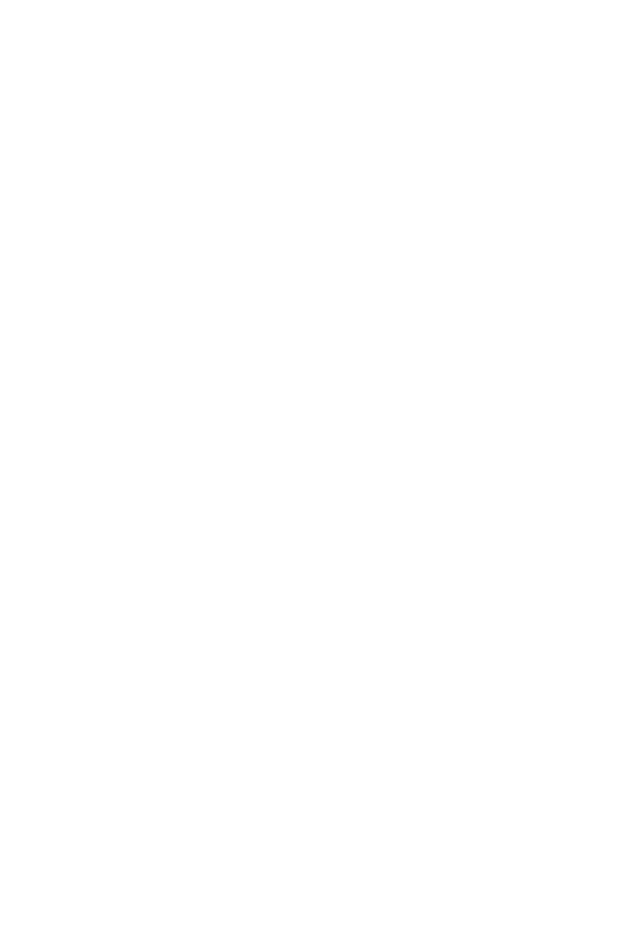
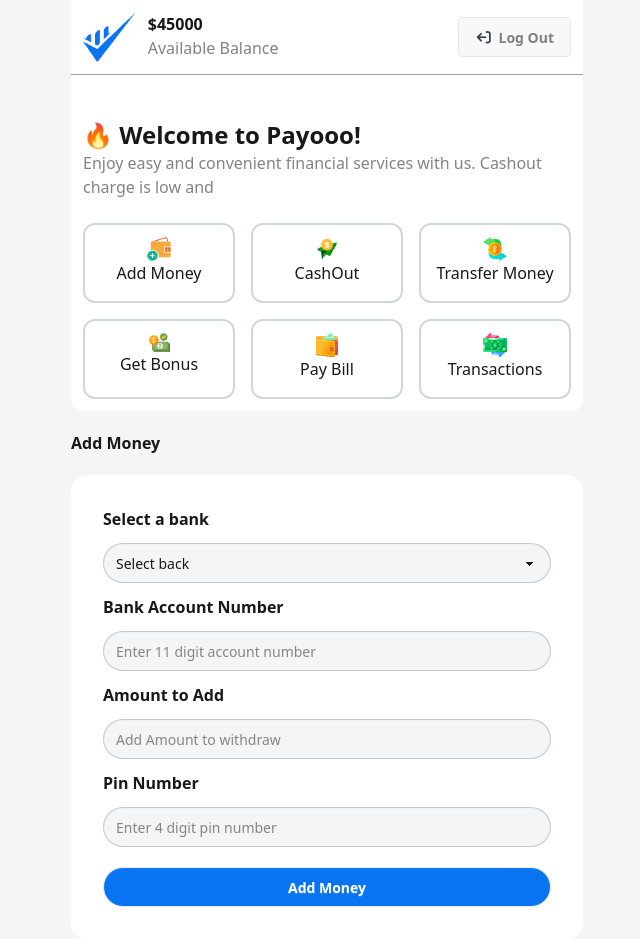
Before and after one commit to lijanahmmed/Payooo-Mobile-Bank, a plain HTML site: page home.html in a window 1280 px wide. Shown: the whole page, without its empty margins (313-953 px from the left). Before the commit the page ends 800 px from the top, so only its background shows below. Drawn offline with nearby package versions, Linux system fonts and the light colour scheme.

Commit message:
added another html file

```diff
--- a/home.html
+++ b/home.html
@@ -4,7 +4,7 @@
 <head>
   <meta charset="UTF-8" />
   <meta name="viewport" content="width=device-width, initial-scale=1.0" />
-  <title>Document</title>
+  <title>Payooo Mobile Bank</title>
   <!-- daisy ui cdn -->
   <link href="https://cdn.jsdelivr.net/npm/daisyui@5" rel="stylesheet" type="text/css" />
   <!-- tailwind cdn -->
@@ -16,8 +16,129 @@
     crossorigin="anonymous" referrerpolicy="no-referrer" />
 </head>
 
-<body>
+<body class="bg-[#f4f5f7]">
+  <div class="max-w-lg mx-auto bg-white rounded-b-xl">
+    <div class="min-h-[50px] flex justify-between items-center border-b-1 border-gray-400 p-3">
+      <div class="flex">
+        <img src="./assets/Group.png" class="h-[50px]" alt="" />
+        <div class="ml-3">
+          <h2 class="font-bold">$<span id="available-balance">45000</span></h2>
+          <p class="text-[#08080880]">Available Balance</p>
+        </div>
+      </div>
+      <div>
+        <button class="text-[#08080880] btn">
+          <i class="fa-solid fa-arrow-right-from-bracket rotate-180 text-gray-700"></i>
+          Log Out
+        </button>
+      </div>
+    </div>
 
+    <div class="mt-8 p-3">
+      <h1 class="text-2xl font-bold">🔥 Welcome to Payooo!</h1>
+      <p class="text-[#08080880]">
+        Enjoy easy and convenient financial services with us. Cashout charge
+        is low and
+      </p>
+    </div>
+
+    <div class="min-h-[200px] grid grid-cols-3 gap-4 p-3">
+      <div id="add-button" class="border-2 border-gray-300 text-center p-3 rounded-xl">
+        <img src="./assets/wallet1.png" class="mx-auto" alt="" />
+        <h2>Add Money</h2>
+      </div>
+      <div id="cash-out-button" class="border-2 border-gray-300 text-center p-3 rounded-xl">
+        <img src="./assets/send1.png" class="mx-auto" alt="" />
+        <h2>CashOut</h2>
+      </div>
+      <div class="border-2 border-gray-300 text-center p-3 rounded-xl">
+        <img src="./assets/money1.png" class="mx-auto" alt="" />
+        <h2>Transfer Money</h2>
+      </div>
+      <div class="border-2 border-gray-300 text-center p-3 rounded-xl">
+        <img src="./assets/bonus1.png" class="mx-auto" alt="" />
+        <h2>Get Bonus</h2>
+      </div>
+      <div class="border-2 border-gray-300 text-center p-3 rounded-xl">
+        <img src="./assets/purse1.png" class="mx-auto" alt="" />
+        <h2>Pay Bill</h2>
+      </div>
+      <div class="form-btn border-2 border-gray-300 text-center p-3 rounded-xl">
+        <img src="./assets/transaction1.png" class="mx-auto" alt="" />
+        <h2>Transactions</h2>
+      </div>
+    </div>
+  </div>
+
+  <div class="all-form-sections max-w-lg mx-auto">
+    <!-- add money -->
+    <div class="form" id="add-money-parent">
+      <h1 class="my-5 font-bold">Add Money</h1>
+      <form action="" class="bg-white rounded-2xl p-8">
+        <div class="mb-3">
+          <h1 class="font-semibold">Select a bank</h1>
+          <select id="bank" class="select bg-[#f4f5f7] mt-3 rounded-3xl w-full">
+            <option>Select back</option>
+            <option>AB bank</option>
+            <option>IFIC bank</option>
+            <option>Dutch bangla bank</option>
+          </select>
+        </div>
+        <div>
+          <label class="font-semibold" for="">Bank Account Number</label>
+          <br />
+          <input id="account-number" type="text" placeholder="Enter 11 digit account number"
+            class="input bg-[#f4f5f7] mt-3 rounded-3xl w-full" />
+        </div>
+        <div class="mt-3">
+          <label class="font-semibold" for="">Amount to Add</label>
+          <br />
+          <input id="add-amount" type="text" placeholder="Add Amount to withdraw"
+            class="input bg-[#f4f5f7] mt-3 rounded-3xl w-full" />
+        </div>
+        <div class="mt-3">
+          <label class="font-semibold" for="">Pin Number</label>
+          <br />
+          <input id="add-pin" type="text" placeholder="Enter 4 digit pin number"
+            class="input bg-[#f4f5f7] mt-3 rounded-3xl w-full" />
+        </div>
+
+        <button id="add-money-btn" class="btn text-white bg-[#0874F2]  mt-5 w-full rounded-3xl">Add Money</button>
+      </form>
+    </div>
+    <!-- cash out -->
+    <div class="form" id="cash-out-parent" style="display: none;">
+      <h1 class="my-5 font-bold">Cash out</h1>
+      <form action="" class="bg-white rounded-2xl p-8">
+        <div>
+          <label class="font-semibold" for="">Agent Number</label>
+          <br />
+          <input type="text" placeholder="Enter 11 digit number" class="input bg-[#f4f5f7] mt-3 rounded-3xl w-full" />
+        </div>
+        <div class="mt-3">
+          <label class="font-semibold" for="">Amount</label>
+          <br />
+          <input id="withdraw-amount" type="text" placeholder="Enter Amount to Withdraw"
+            class="input bg-[#f4f5f7] mt-3 rounded-3xl w-full" />
+        </div>
+        <div class="mt-3">
+          <label class="font-semibold" for="">Pin Number</label>
+          <br />
+          <input type="text" placeholder="Enter 4 digit pin number"
+            class="input bg-[#f4f5f7] mt-3 rounded-3xl w-full" />
+        </div>
+
+        <button id="withdraw-btn" class="btn text-white bg-[#0874F2]  mt-5 w-full rounded-3xl">Withdraw Money</button>
+      </form>
+    </div>
+
+
+  </div>
+
+
+
+
+  <script src="./home.js"></script>
 </body>
 
 </html>
```
